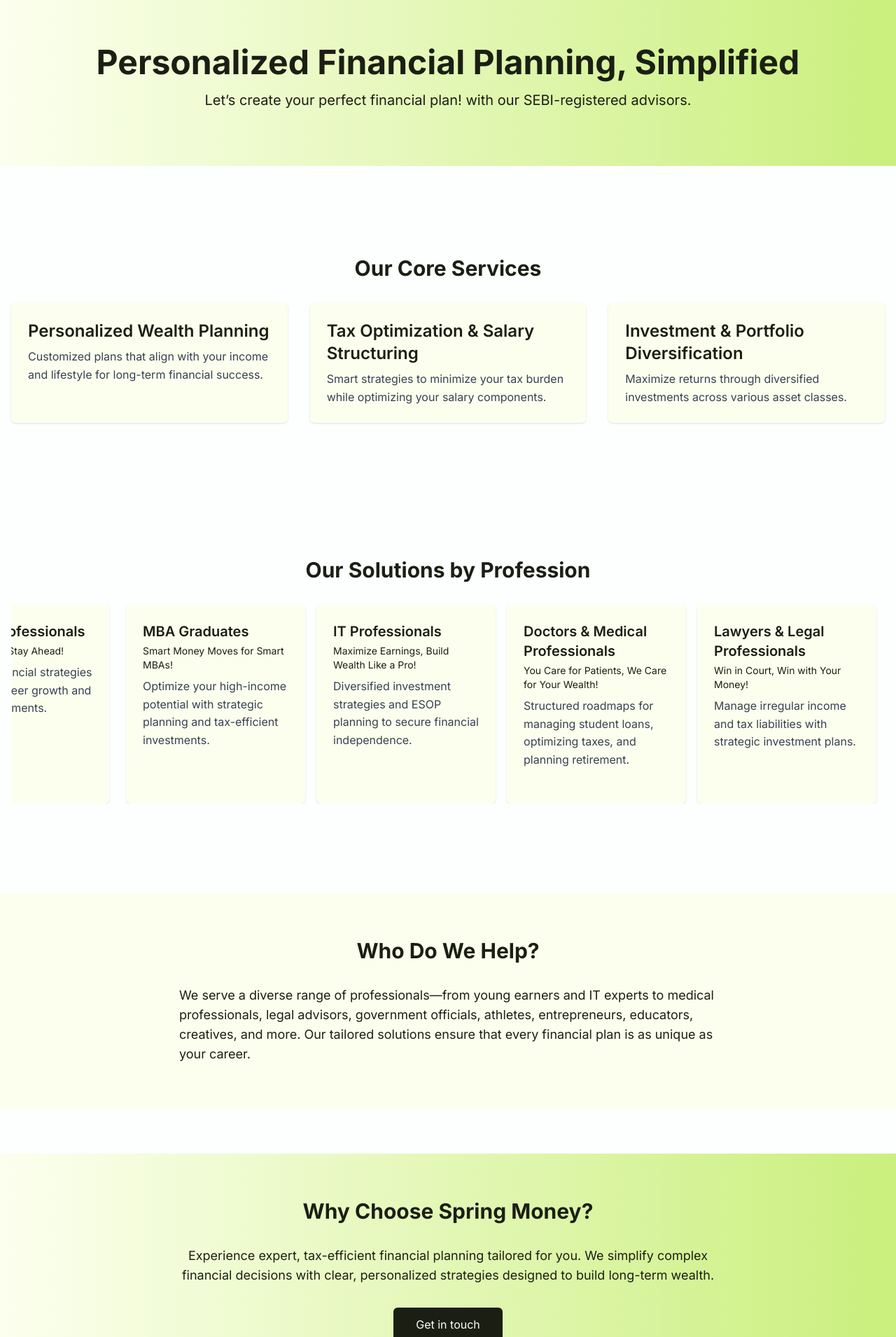
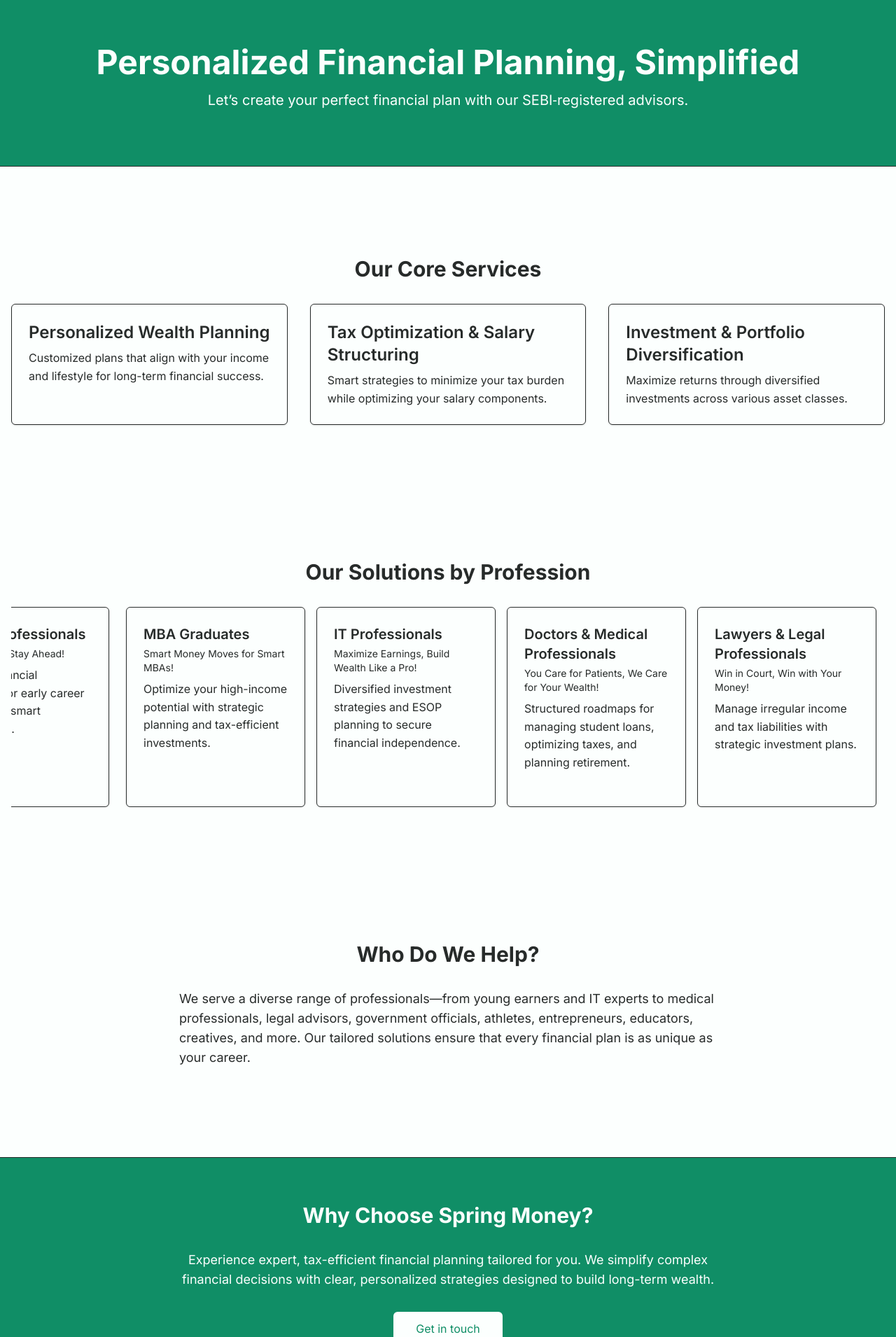
Before and after one commit to sahil01718/spring-website-revamp, a Next.js app: page /services in a window 1280 px wide. Shown: the part 80-1990 px from the top of the page at 70% size. Built offline with nearby package versions, Linux system fonts and the light colour scheme.

Commit message:
UI Update

```diff
--- a/app/services/page.tsx
+++ b/app/services/page.tsx
@@ -1,139 +1,125 @@
-// app/services/page.tsx
-import React from 'react';
-import Link from 'next/link';
+"use client";
+import React from "react";
+import Link from "next/link";
 
-// Data for core financial services (simplified and refined)
+// Data for core financial services
 const financialServices = [
   {
     id: 1,
-    title: 'Personalized Wealth Planning',
+    title: "Personalized Wealth Planning",
     description:
-      'Customized plans that align with your income and lifestyle for long-term financial success.',
+      "Customized plans that align with your income and lifestyle for long-term financial success.",
   },
   {
     id: 2,
-    title: 'Tax Optimization & Salary Structuring',
+    title: "Tax Optimization & Salary Structuring",
     description:
-      'Smart strategies to minimize your tax burden while optimizing your salary components.',
+      "Smart strategies to minimize your tax burden while optimizing your salary components.",
   },
   {
     id: 3,
-    title: 'Investment & Portfolio Diversification',
+    title: "Investment & Portfolio Diversification",
     description:
-      'Maximize returns through diversified investments across various asset classes.',
+      "Maximize returns through diversified investments across various asset classes.",
   },
 ];
 
-// Data for professional solutions (customer profiles)
-// Ensure that you have at least 15 items here.
+// Data for professional solutions
 const professionalSolutions = [
   {
     id: 1,
-    title: 'Young Professionals',
-    tagline: 'Start Strong, Stay Ahead!',
+    title: "Young Professionals",
+    tagline: "Start Strong, Stay Ahead!",
     description:
-      'Tailored financial strategies for early career growth and smart investments.',
+      "Tailored financial strategies for early career growth and smart investments.",
   },
   {
     id: 2,
-    title: 'MBA Graduates',
-    tagline: 'Smart Money Moves for Smart MBAs!',
+    title: "MBA Graduates",
+    tagline: "Smart Money Moves for Smart MBAs!",
     description:
-      'Optimize your high-income potential with strategic planning and tax-efficient investments.',
+      "Optimize your high-income potential with strategic planning and tax-efficient investments.",
   },
   {
     id: 3,
-    title: 'IT Professionals',
-    tagline: 'Maximize Earnings, Build Wealth Like a Pro!',
+    title: "IT Professionals",
+    tagline: "Maximize Earnings, Build Wealth Like a Pro!",
     description:
-      'Diversified investment strategies and ESOP planning to secure financial independence.',
+      "Diversified investment strategies and ESOP planning to secure financial independence.",
   },
   {
     id: 4,
-    title: 'Doctors & Medical Professionals',
-    tagline: 'You Care for Patients, We Care for Your Wealth!',
+    title: "Doctors & Medical Professionals",
+    tagline: "You Care for Patients, We Care for Your Wealth!",
     description:
-      'Structured roadmaps for managing student loans, optimizing taxes, and planning retirement.',
+      "Structured roadmaps for managing student loans, optimizing taxes, and planning retirement.",
   },
   {
     id: 5,
-    title: 'Lawyers & Legal Professionals',
-    tagline: 'Win in Court, Win with Your Money!',
+    title: "Lawyers & Legal Professionals",
+    tagline: "Win in Court, Win with Your Money!",
     description:
-      'Manage irregular income and tax liabilities with strategic investment plans.',
+      "Manage irregular income and tax liabilities with strategic investment plans.",
   },
   {
     id: 6,
-    title: 'Armed Forces & Government Officials',
-    tagline: 'Secure Your Future While Serving the Nation!',
+    title: "Armed Forces & Government Officials",
+    tagline: "Secure Your Future While Serving the Nation!",
     description:
-      'Focused on pension maximization, tax-efficient investments, and real estate advisory.',
+      "Focused on pension maximization, tax-efficient investments, and real estate advisory.",
   },
   {
     id: 7,
-    title: 'Professional Athletes',
-    tagline: 'Short Careers, Lifelong Wealth!',
+    title: "Professional Athletes",
+    tagline: "Short Careers, Lifelong Wealth!",
     description:
-      'Wealth preservation, passive income, and tax-efficient plans to secure your future beyond your career.',
+      "Wealth preservation, passive income, and tax-efficient plans to secure your future beyond your career.",
   },
   {
     id: 8,
-    title: 'Startup Founders & Entrepreneurs',
-    tagline: 'Scale Your Startup, Scale Your Wealth!',
+    title: "Startup Founders & Entrepreneurs",
+    tagline: "Scale Your Startup, Scale Your Wealth!",
     description:
-      'Structured wealth-building plans that balance reinvestment with long-term financial planning.',
+      "Structured wealth-building plans that balance reinvestment with long-term financial planning.",
   },
   {
     id: 9,
-    title: 'Engineers & Architects',
-    tagline: 'Design the Future, Build Your Wealth!',
+    title: "Engineers & Architects",
+    tagline: "Design the Future, Build Your Wealth!",
     description:
-      'Optimizing tax strategies and planning for early retirement with tailored investment structures.',
+      "Optimizing tax strategies and planning for early retirement with tailored investment structures.",
   },
   {
     id: 10,
-    title: 'Teachers & Professors',
-    tagline: 'Shape Minds, Secure Your Future!',
+    title: "Teachers & Professors",
+    tagline: "Shape Minds, Secure Your Future!",
     description:
-      'Structured savings, side-income strategies, and pension planning for educators.',
+      "Structured savings, side-income strategies, and pension planning for educators.",
   },
   {
     id: 11,
-    title: 'Media & Creative Professionals',
-    tagline: 'Transform Creativity into Wealth!',
+    title: "Media & Creative Professionals",
+    tagline: "Transform Creativity into Wealth!",
     description:
-      'Managing irregular income with smart tax planning and secure long-term financial strategies.',
+      "Managing irregular income with smart tax planning and secure long-term financial strategies.",
   },
   {
     id: 12,
-    title: 'Freelancers & Consultants',
-    tagline: 'From Irregular Income to Consistent Wealth!',
+    title: "Freelancers & Consultants",
+    tagline: "From Irregular Income to Consistent Wealth!",
     description:
-      'Income stabilization, tax-efficient savings, and comprehensive financial roadmaps for independent professionals.',
+      "Income stabilization, tax-efficient savings, and comprehensive financial roadmaps for independent professionals.",
   },
   {
     id: 13,
-    title: 'Business Owners & SME Operators',
-    tagline: 'Run Your Business, Let Us Manage Your Wealth!',
+    title: "Business Owners & SME Operators",
+    tagline: "Run Your Business, Let Us Manage Your Wealth!",
     description:
-      'Cash flow optimization, tax-saving strategies, and long-term investment plans for entrepreneurs.',
+      "Cash flow optimization, tax-saving strategies, and long-term investment plans for entrepreneurs.",
   },
 ];
 
-/*
-  Carousel Component:
-  A simple horizontal scrolling container.
-  The "animate-autoScroll" class is expected to be defined in globals.css:
-
-  @keyframes autoScroll {
-    from { transform: translateX(0); }
-    to { transform: translateX(-50%); }
-  }
-
-  .animate-autoScroll {
-    animation: autoScroll 30s linear infinite;
-  }
-*/
+// A simple carousel for professional solutions
 const Carousel = ({ children }: { children: React.ReactNode }) => (
   <div className="relative overflow-hidden">
     <div className="flex space-x-4 animate-autoScroll">
@@ -146,30 +132,30 @@ export default function ServicesPage() {
   return (
     <div className="space-y-16">
       {/* HERO SECTION */}
-      <section className="bg-gradient-to-r from-[#FCFFEE] to-[#CAEF7D] py-20 px-4 text-center">
-        <h1 className="text-4xl md:text-5xl font-bold text-[#1B1F13] mb-4">
-        Personalized Financial Planning, Simplified
+      <section className="bg-[#108e66] py-20 px-4 text-center border-b border-[#272B2A]">
+        <h1 className="text-4xl md:text-5xl font-bold text-[#FCFFFE] mb-4">
+          Personalized Financial Planning, Simplified
         </h1>
-        <p className="text-lg md:text-xl text-[#1B1F13] max-w-3xl mx-auto">
-        Let’s create your perfect financial plan! with our SEBI-registered advisors.
+        <p className="text-lg md:text-xl text-[#FCFFFE] max-w-3xl mx-auto">
+          Let’s create your perfect financial plan with our SEBI‑registered advisors.
         </p>
       </section>
 
       {/* CORE FINANCIAL SERVICES SECTION */}
       <section className="container mx-auto px-4 py-16">
-        <h2 className="text-3xl font-bold text-center text-[#1B1F13] mb-8">
+        <h2 className="text-3xl font-bold text-center text-[#272B2A] mb-8">
           Our Core Services
         </h2>
         <div className="grid grid-cols-1 md:grid-cols-3 gap-8">
           {financialServices.map((service) => (
             <div
               key={service.id}
-              className="bg-white p-6 rounded-md shadow hover:shadow-xl transition transform hover:scale-105"
+              className="bg-[#FCFFFE] p-6 rounded-md shadow hover:shadow-xl transition transform hover:scale-105 border border-[#272B2A]"
             >
-              <h3 className="text-2xl font-semibold text-[#1B1F13] mb-2">
+              <h3 className="text-2xl font-semibold text-[#272B2A] mb-2">
                 {service.title}
               </h3>
-              <p className="text-gray-700">{service.description}</p>
+              <p className="text-[#272B2A]">{service.description}</p>
             </div>
           ))}
         </div>
@@ -177,20 +163,19 @@ export default function ServicesPage() {
 
       {/* PROFESSIONAL SOLUTIONS CAROUSEL */}
       <section className="container mx-auto px-4 py-16">
-        <h2 className="text-3xl font-bold text-center text-[#1B1F13] mb-8">
+        <h2 className="text-3xl font-bold text-center text-[#272B2A] mb-8">
           Our Solutions by Profession
         </h2>
-        {/* Duplicate the array to achieve infinite scrolling */}
         <div className="relative overflow-hidden">
           <div className="flex space-x-4 animate-autoScroll">
             {professionalSolutions.concat(professionalSolutions).map((profile, index) => (
               <div
                 key={index}
-                className="flex-shrink-0 bg-white p-6 rounded-md shadow mx-2 w-64"
+                className="flex-shrink-0 bg-[#FCFFFE] p-6 rounded-md shadow mx-2 w-64 border border-[#272B2A]"
               >
-                <h3 className="text-xl font-semibold text-[#1B1F13]">{profile.title}</h3>
-                <p className="text-sm text-[#1B1F13] font-medium mt-1">{profile.tagline}</p>
-                <p className="text-gray-700 mt-2 break-words">{profile.description}</p>
+                <h3 className="text-xl font-semibold text-[#272B2A]">{profile.title}</h3>
+                <p className="text-sm text-[#272B2A] font-medium mt-1">{profile.tagline}</p>
+                <p className="text-[#272B2A] mt-2 break-words">{profile.description}</p>
               </div>
             ))}
           </div>
@@ -198,12 +183,12 @@ export default function ServicesPage() {
       </section>
 
       {/* WHO DO WE HELP SECTION */}
-      <section className="bg-white py-16 px-4">
+      <section className="bg-[#FCFFFE] py-16 px-4">
         <div className="container mx-auto">
-          <h2 className="text-3xl font-bold text-center text-[#1B1F13] mb-8">
+          <h2 className="text-3xl font-bold text-center text-[#272B2A] mb-8">
             Who Do We Help?
           </h2>
-          <div className="space-y-4 max-w-3xl mx-auto text-lg text-[#1B1F13]">
+          <div className="space-y-4 max-w-3xl mx-auto text-lg text-[#272B2A]">
             <p>
               We serve a diverse range of professionals—from young earners and IT experts to medical professionals, legal advisors, government officials, athletes, entrepreneurs, educators, creatives, and more.
               Our tailored solutions ensure that every financial plan is as unique as your career.
@@ -213,10 +198,10 @@ export default function ServicesPage() {
       </section>
 
       {/* WHY CHOOSE SPRING MONEY SECTION */}
-      <section className="bg-gradient-to-r from-[#FCFFEE] to-[#CAEF7D] py-16 px-4 text-center">
+      <section className="bg-[#108e66] py-16 px-4 text-center border-t border-[#272B2A]">
         <div className="container mx-auto">
-          <h2 className="text-3xl font-bold text-[#1B1F13] mb-8">Why Choose Spring Money?</h2>
-          <p className="text-lg text-[#1B1F13] max-w-3xl mx-auto mb-8">
+          <h2 className="text-3xl font-bold text-[#FCFFFE] mb-8">Why Choose Spring Money?</h2>
+          <p className="text-lg text-[#FCFFFE] max-w-3xl mx-auto mb-8">
             Experience expert, tax-efficient financial planning tailored for you.
             We simplify complex financial decisions with clear, personalized strategies designed to build long-term wealth.
           </p>
@@ -224,7 +209,7 @@ export default function ServicesPage() {
             href="https://wa.me/your-phone-number" // Replace with your actual WhatsApp link
             target="_blank"
             rel="noopener noreferrer"
-            className="inline-block bg-[#1B1F13] text-[#FCFFEE] px-8 py-3 rounded-md hover:bg-[#CAEF7D] transition"
+            className="inline-block bg-[#FCFFFE] text-[#108e66] px-8 py-3 rounded-md hover:bg-[#108e66] transition"
           >
             Get in touch
           </a>
```
Also changed, not shown: app/page.tsx (+0 -23 lines).
